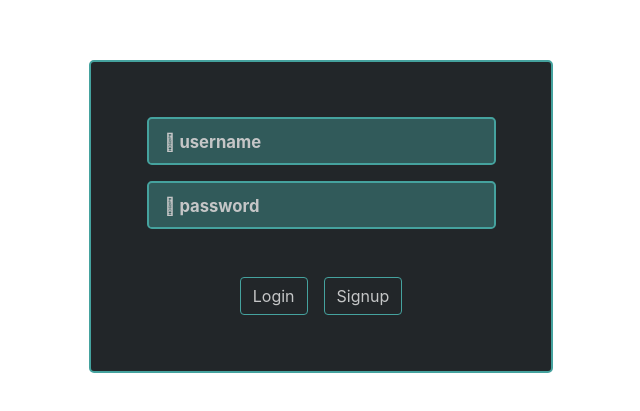
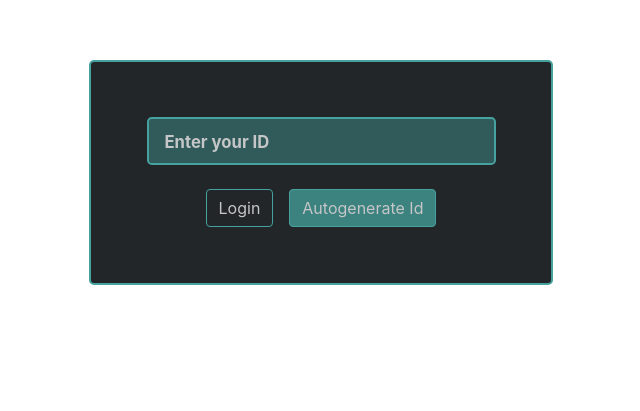
Before and after one commit to Tinashe-Muchie/Chat-Room, a React (Create React App) app in the folder main/client/: page / in a window 1280 px wide. Shown: the part 107-518 px from the top of the page, without its empty margins (319-959 px from the left). Built offline with nearby package versions, Linux system fonts and the light colour scheme.

Commit message:
login  modifications

```diff
--- a/main/client/src/Components/Login/Signup.js
+++ b/main/client/src/Components/Login/Signup.js
@@ -1,69 +1,37 @@
-import React, {useState} from 'react'
-import axios from 'axios'
+import React, {useRef} from 'react'
+import { v4 as uuidv4 } from 'uuid'
 
-function Signup() {
+function Signup({onIdSubmit}) {
 
-    const [username, setUsername] = useState('');
-    const [password, setPassword] = useState('');
+    const idRef = useRef()
 
-    function Signup(e) {
-        e.preventDefault();
+    function handleSubmit(e){
+        e.preventDefault()
 
-        axios.post('http://localhost:9000/users/signup', {
-            username: username,
-            password: password,
-        })
-            .then((res)=>{
-                console.log(res)
-            })
-            .catch((error)=>{
-                console.error(error)
-            })
-
-        setUsername('');
-        setPassword('');
+        onIdSubmit(idRef.current.value)
+        idRef.current.value = null
     }
 
-    function Login(e) {
-        e.preventDefault()
-
-        axios.post('http://localhost:9000/users/login', {
-            username: username,
-            password: password,
-        })
-            .then(res=>{console.log(res)})
-            .catch(error=>{
-                console.error(error)
-            })
+    function generateID(){
+        onIdSubmit(uuidv4())
     }
 
     return (
         <div>
             <div className="container">
-                <form className="form-wrapper">
-                <div className="form-group mb-3">
+                <form onSubmit={handleSubmit} className="form-wrapper">
+                <div className="form-group mb-4">
                     <input
                         type="text"
                         id="username"
-                        placeholder="&#61447; username"
-                        value= {username}
-                        onChange = {(e)=>{setUsername(e.target.value)}}
-                        className="form-control-lg"
-                    />
-                </div>
-                <div className="form-group mb-5">
-                    <input
-                        type="password"
-                        id="password"
-                        placeholder="&#xf023; password"
-                        value= {password}
-                        onChange = {(e)=>{setPassword(e.target.value)}}
+                        ref = {idRef}
+                        placeholder="Enter your ID"
                         className="form-control-lg"
                     />
                 </div>
                 <div>
-                    <button type="submit" className="btn btn-outline-primary mx-2" onClick={Login}>Login</button>
-                    <button type="submit" className="btn btn-outline-primary mx-2" onClick={Signup}>Signup</button>
+                    <button type="submit" className="btn btn-outline-primary mx-2">Login</button>
+                    <button type="button" className="btn btn-primary mx-2" onClick={generateID}>Autogenerate Id</button>
                 </div>
                 </form>
             </div>
```
